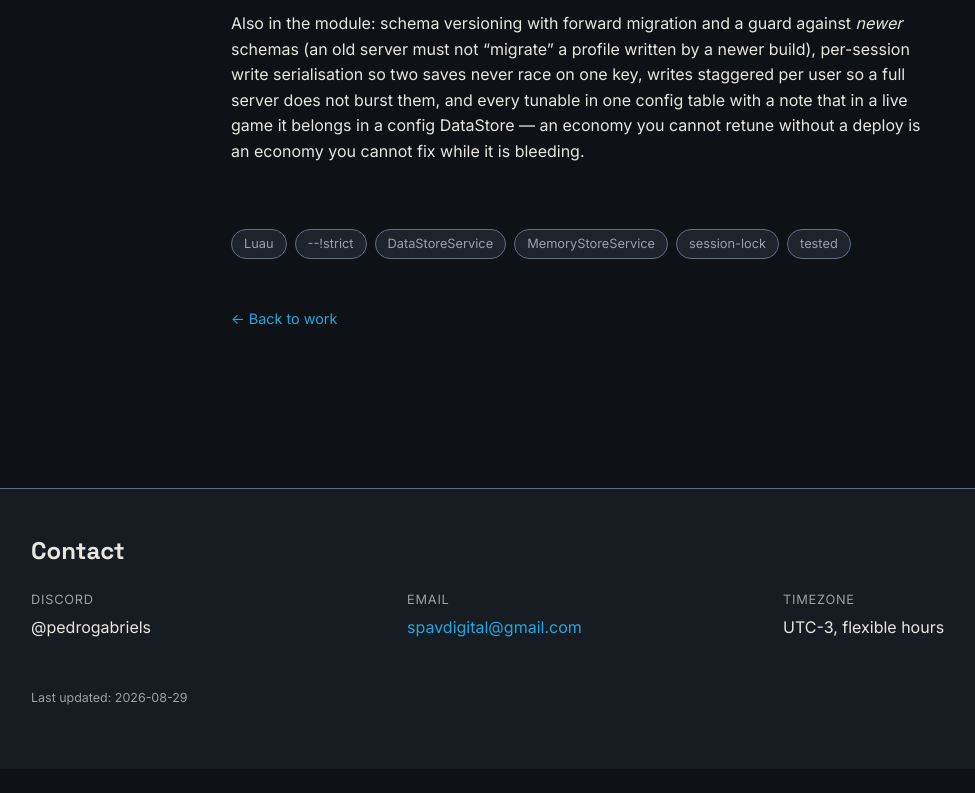
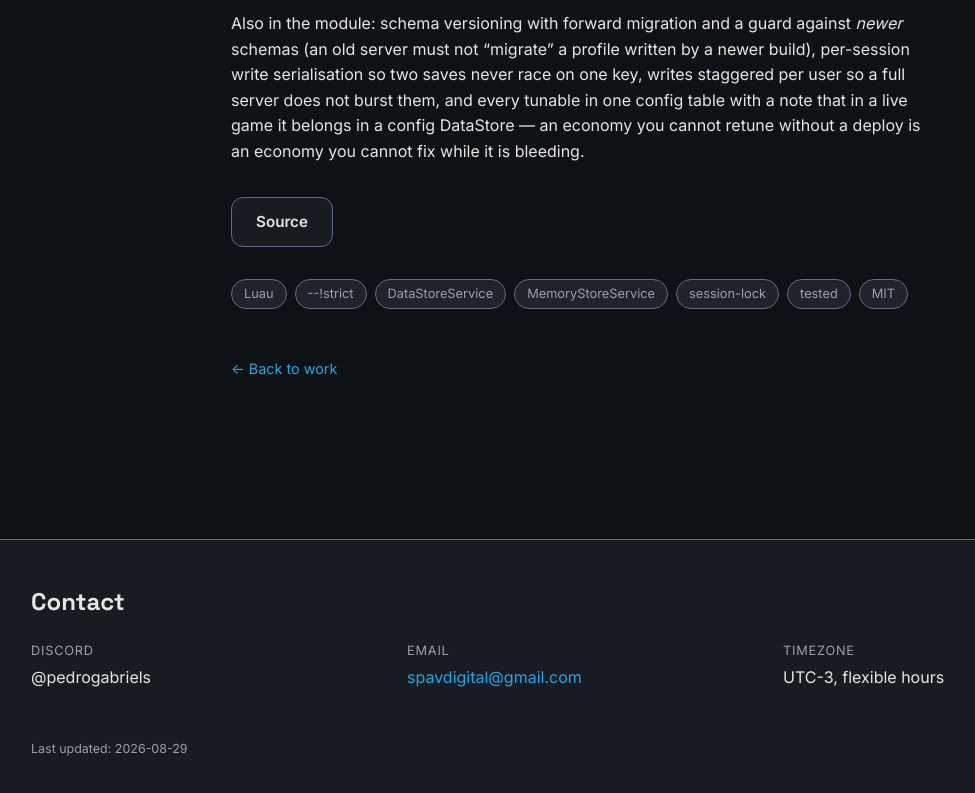
Before and after one commit to spavdigital/Spav, an Astro site: page /work/roblox-economy-service in a window 1280 px wide. Shown: the part 1604-2397 px from the top of the page, without its empty margins (57-1032 px from the left). Before the commit the page ends 2373 px from the top, so only its background shows below. Built offline with nearby package versions, Linux system fonts and the light colour scheme; Astro itself is replaced by a stand-in of ours.

Commit message:
content: link the five remaining MIT repos and correct the counts
All eight systems on the site have been public on GitHub under MIT for a
while, but only three linked their source — so the Home proof line claimed
"3 open-source demos under MIT · 5 studio trial systems" while eight MIT
repositories were sitting there unlinked. Adds repoUrl and the MIT tag to
the five that were missing them, and rewrites the Home and Work copy to say
what is actually published: eight systems under MIT, three of them playable.

Working hours and timezone now appear on Home and on /rates, not just in the
footer of a project page.

Co-Authored-By: Claude Opus 5 <noreply@anthropic.com>
Claude-Session: https://claude.ai/code/session_0141oJKAWqWY3anpak7ZJ6aM

```diff
--- a/src/content/work/roblox-economy-service.md
+++ b/src/content/work/roblox-economy-service.md
@@ -3,7 +3,8 @@ title: "Economy service — session locks, fencing tokens and schema migration"
 engine: "Roblox"
 complexity: "High"
 summary: "A server-authoritative economy and persistence module: MemoryStore session locks with a fencing token stamped into the profile, atomic UpdateAsync writes, forward schema migration, offline income with a hard cap, prestige, and a DataStore request-budget gate. Written for a studio trial; ships with a spec suite and a runtime spec."
-tags: ["Luau", "--!strict", "DataStoreService", "MemoryStoreService", "session-lock", "tested"]
+repoUrl: "https://github.com/spavdigital/roblox-economy-service"
+tags: ["Luau", "--!strict", "DataStoreService", "MemoryStoreService", "session-lock", "tested", "MIT"]
 order: 3
 draft: false
 lang: "en"
--- a/src/content/work/roblox-economy-service.pt.md
+++ b/src/content/work/roblox-economy-service.pt.md
@@ -3,7 +3,8 @@ title: "Economy service — session lock, fencing token e migração de schema"
 engine: "Roblox"
 complexity: "High"
 summary: "Módulo de economia e persistência com autoridade no servidor: session lock em MemoryStore com fencing token gravado no perfil, escritas atômicas via UpdateAsync, migração de schema, renda offline com teto, prestige e um gate de orçamento de requisições do DataStore. Escrito para um teste de estúdio; acompanha suíte de spec e spec de runtime."
-tags: ["Luau", "--!strict", "DataStoreService", "MemoryStoreService", "session-lock", "tested"]
+repoUrl: "https://github.com/spavdigital/roblox-economy-service"
+tags: ["Luau", "--!strict", "DataStoreService", "MemoryStoreService", "session-lock", "tested", "MIT"]
 order: 3
 draft: false
 lang: "pt"
--- a/src/content/work/roblox-liveops-patching.md
+++ b/src/content/work/roblox-liveops-patching.md
@@ -3,7 +3,8 @@ title: "Cross-server LiveOps patching — 5,000 servers inside a 2-minute SLA"
 engine: "Roblox"
 complexity: "High"
 summary: "An admin on any server changes an item stat and every server in a 20,000-CCU fleet converges within 2 minutes — without hitting a MemoryStore, DataStore or MessagingService limit. Built as a studio trial task; 55-assertion test suite with a 5,000-server fleet simulation that runs outside Studio."
-tags: ["Luau", "MemoryStoreService", "MessagingService", "DataStoreService", "fleet-scale", "tested"]
+repoUrl: "https://github.com/spavdigital/roblox-liveops-patching"
+tags: ["Luau", "MemoryStoreService", "MessagingService", "DataStoreService", "fleet-scale", "tested", "MIT"]
 order: 2
 draft: false
 lang: "en"
--- a/src/content/work/roblox-liveops-patching.pt.md
+++ b/src/content/work/roblox-liveops-patching.pt.md
@@ -3,7 +3,8 @@ title: "LiveOps cross-server — 5.000 servidores dentro de um SLA de 2 minutos"
 engine: "Roblox"
 complexity: "High"
 summary: "Um admin em qualquer servidor altera o stat de um item e toda a frota de 20.000 CCU converge em até 2 minutos — sem estourar nenhum limite de MemoryStore, DataStore ou MessagingService. Feito como teste técnico para um estúdio; suíte com 55 asserções e simulação de 5.000 servidores que roda fora do Studio."
-tags: ["Luau", "MemoryStoreService", "MessagingService", "DataStoreService", "fleet-scale", "tested"]
+repoUrl: "https://github.com/spavdigital/roblox-liveops-patching"
+tags: ["Luau", "MemoryStoreService", "MessagingService", "DataStoreService", "fleet-scale", "tested", "MIT"]
 order: 2
 draft: false
 lang: "pt"
--- a/src/content/work/roblox-r6-character-creation.md
+++ b/src/content/work/roblox-r6-character-creation.md
@@ -3,7 +3,8 @@ title: "R6 character creation — weighted rolls, manual rig scaling, session-lo
 engine: "Roblox"
 complexity: "High"
 summary: "Main menu → mode → slot → character creation → play, with the character restored on rejoin. Height and weight are rolled server-side against probability tables from the client's design doc, an R6 rig is resized by hand (the engine's scale values are R15-only), and profiles persist through a session-locked DataStore layer. Studio trial; 400,000-roll distribution test runs outside Roblox."
-tags: ["Luau", "Rojo", "DataStoreService", "R6", "UI-flow", "tested"]
+repoUrl: "https://github.com/spavdigital/roblox-r6-character-creation"
+tags: ["Luau", "Rojo", "DataStoreService", "R6", "UI-flow", "tested", "MIT"]
 order: 7
 draft: false
 lang: "en"
--- a/src/content/work/roblox-r6-character-creation.pt.md
+++ b/src/content/work/roblox-r6-character-creation.pt.md
@@ -3,7 +3,8 @@ title: "Criação de personagem R6 — rolagem ponderada, escala manual do rig,
 engine: "Roblox"
 complexity: "High"
 summary: "Menu principal → modo → slot → criação de personagem → jogar, com o personagem restaurado ao reentrar. Altura e peso são rolados no servidor contra as tabelas de probabilidade do documento de design do cliente, um rig R6 é redimensionado à mão (os valores de escala do engine são só R15) e os perfis persistem numa camada de DataStore com session lock. Teste de estúdio; a checagem de distribuição com 400.000 rolls roda fora do Roblox."
-tags: ["Luau", "Rojo", "DataStoreService", "R6", "UI-flow", "tested"]
+repoUrl: "https://github.com/spavdigital/roblox-r6-character-creation"
+tags: ["Luau", "Rojo", "DataStoreService", "R6", "UI-flow", "tested", "MIT"]
 order: 7
 draft: false
 lang: "pt"
--- a/src/content/work/roblox-round-loop.md
+++ b/src/content/work/roblox-round-loop.md
@@ -3,7 +3,8 @@ title: "Round loop — intermission → arena → win condition → back to lobb
 engine: "Roblox"
 complexity: "Medium"
 summary: "A server-driven round state machine for a 1-vs-many game: players wait in a lobby, get moved to an arena built entirely by code, win by killing a target, and are returned to intermission. Late joiners and respawns are routed into the live round instead of being stranded. Built in a day as a studio trial."
-tags: ["Luau", "Rojo", "state-machine", "server-authoritative", "round-based"]
+repoUrl: "https://github.com/spavdigital/roblox-round-loop"
+tags: ["Luau", "Rojo", "state-machine", "server-authoritative", "round-based", "MIT"]
 order: 5
 draft: false
 lang: "en"
--- a/src/content/work/roblox-round-loop.pt.md
+++ b/src/content/work/roblox-round-loop.pt.md
@@ -3,7 +3,8 @@ title: "Loop de round — intermission → arena → condição de vitória →
 engine: "Roblox"
 complexity: "Medium"
 summary: "Máquina de estados de round controlada pelo servidor para um jogo 1-contra-muitos: jogadores esperam no lobby, são levados para uma arena construída inteiramente por código, vencem ao matar um alvo e voltam para a intermission. Quem entra tarde ou respawna é enviado para o round em andamento em vez de ficar preso. Feito em um dia como teste de estúdio."
-tags: ["Luau", "Rojo", "state-machine", "server-authoritative", "round-based"]
+repoUrl: "https://github.com/spavdigital/roblox-round-loop"
+tags: ["Luau", "Rojo", "state-machine", "server-authoritative", "round-based", "MIT"]
 order: 5
 draft: false
 lang: "pt"
--- a/src/content/work/roblox-sprint-stamina.md
+++ b/src/content/work/roblox-sprint-stamina.md
@@ -3,7 +3,8 @@ title: "Sprint & stamina — where the authority lives"
 engine: "Roblox"
 complexity: "Small"
 summary: "A sprint system where the client can only request to sprint and never touches its own WalkSpeed. The server tracks stamina, validates every request, drops malformed payloads silently, and replicates a sprint aura so everyone sees it. Small on purpose: it is the anti-exploit pattern every other system on this page is built on."
-tags: ["Luau", "anti-exploit", "RemoteEvent", "server-authoritative"]
+repoUrl: "https://github.com/spavdigital/roblox-sprint-stamina"
+tags: ["Luau", "anti-exploit", "RemoteEvent", "server-authoritative", "MIT"]
 order: 8
 draft: false
 lang: "en"
--- a/src/content/work/roblox-sprint-stamina.pt.md
+++ b/src/content/work/roblox-sprint-stamina.pt.md
@@ -3,7 +3,8 @@ title: "Sprint e stamina — onde mora a autoridade"
 engine: "Roblox"
 complexity: "Small"
 summary: "Um sistema de sprint em que o cliente só pode pedir para correr e nunca toca no próprio WalkSpeed. O servidor controla a stamina, valida cada pedido, descarta payloads malformados em silêncio e replica uma aura de sprint para todos verem. Pequeno de propósito: é o padrão anti-exploit em que todos os outros sistemas desta página se apoiam."
-tags: ["Luau", "anti-exploit", "RemoteEvent", "server-authoritative"]
+repoUrl: "https://github.com/spavdigital/roblox-sprint-stamina"
+tags: ["Luau", "anti-exploit", "RemoteEvent", "server-authoritative", "MIT"]
 order: 8
 draft: false
 lang: "pt"
```
